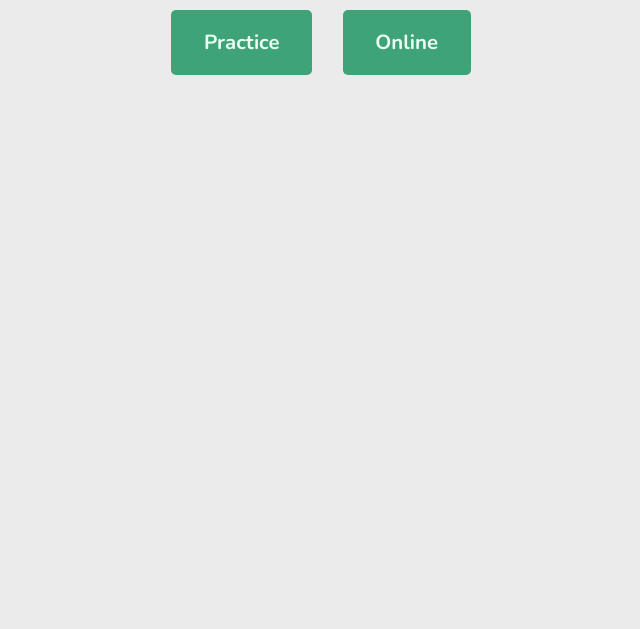
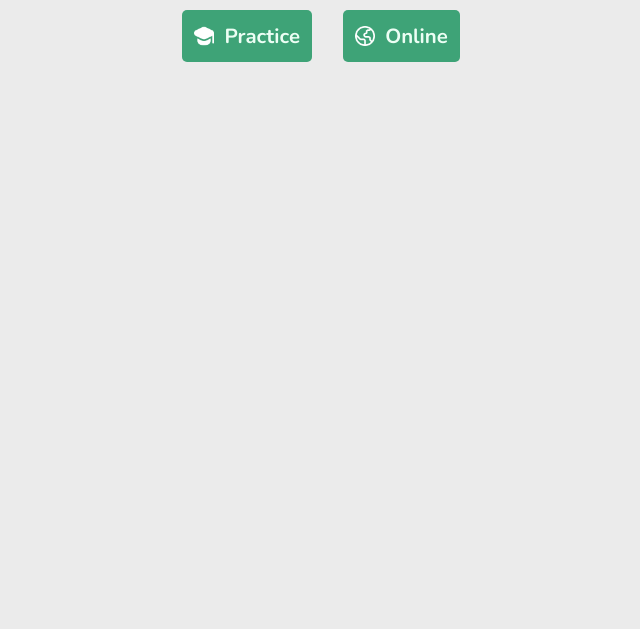
Before and after one commit to CarpetFloor/WordRacer, a website: page Client/index.html in a window 1280 px wide. Shown: the part 171-800 px from the top of the page, without its empty margins (319-959 px from the left). Drawn offline with nearby package versions, Linux system fonts and the light colour scheme.

Commit message:
Landing button icons

```diff
--- a/Client/index.html
+++ b/Client/index.html
@@ -13,9 +13,17 @@
         <h1>Word Racer</h1>
 
         <div>
-            <button onclick="window.open('Pages/practice.html', '_self')">Practice</button>
+            <button onclick="window.open('Pages/practice.html', '_self')">
+                <img class="icon" src="/../Icons/graduation-cap-filled.png">
+                <p>Practice</p>
+            </button>
+
             <p id="practiceHighScore"></p>
-            <button onclick="window.open('online.html', '_self')">Online</button>
+
+            <button onclick="window.open('online.html', '_self')">
+                <img class="icon" src="/../Icons/world.png">
+                <p>Online</p>
+            </button>
         </div>
 
     </section>
--- a/Client/styles.css
+++ b/Client/styles.css
@@ -150,6 +150,16 @@ button:hover {
 }
 .landing button {
     font-size: 1.2em;
+    display: flex;
+    flex-direction: row;
+    align-items: center;
+    padding: 0.2em;
+    padding-left: 0.5em;
+    padding-right: 0.5em;
+}
+.landing button .icon {
+    margin-right: 0.5em;
+    filter: invert(1);
 }
 .landing div {
     display: flex;
@@ -164,7 +174,7 @@ button:hover {
     color: var(--black);
     filter: brightness(1.15);
     position: absolute;
-    margin-top: 4em;
+    margin-top: 3.5em;
     transition: all var(--delay);
 }
 
```
